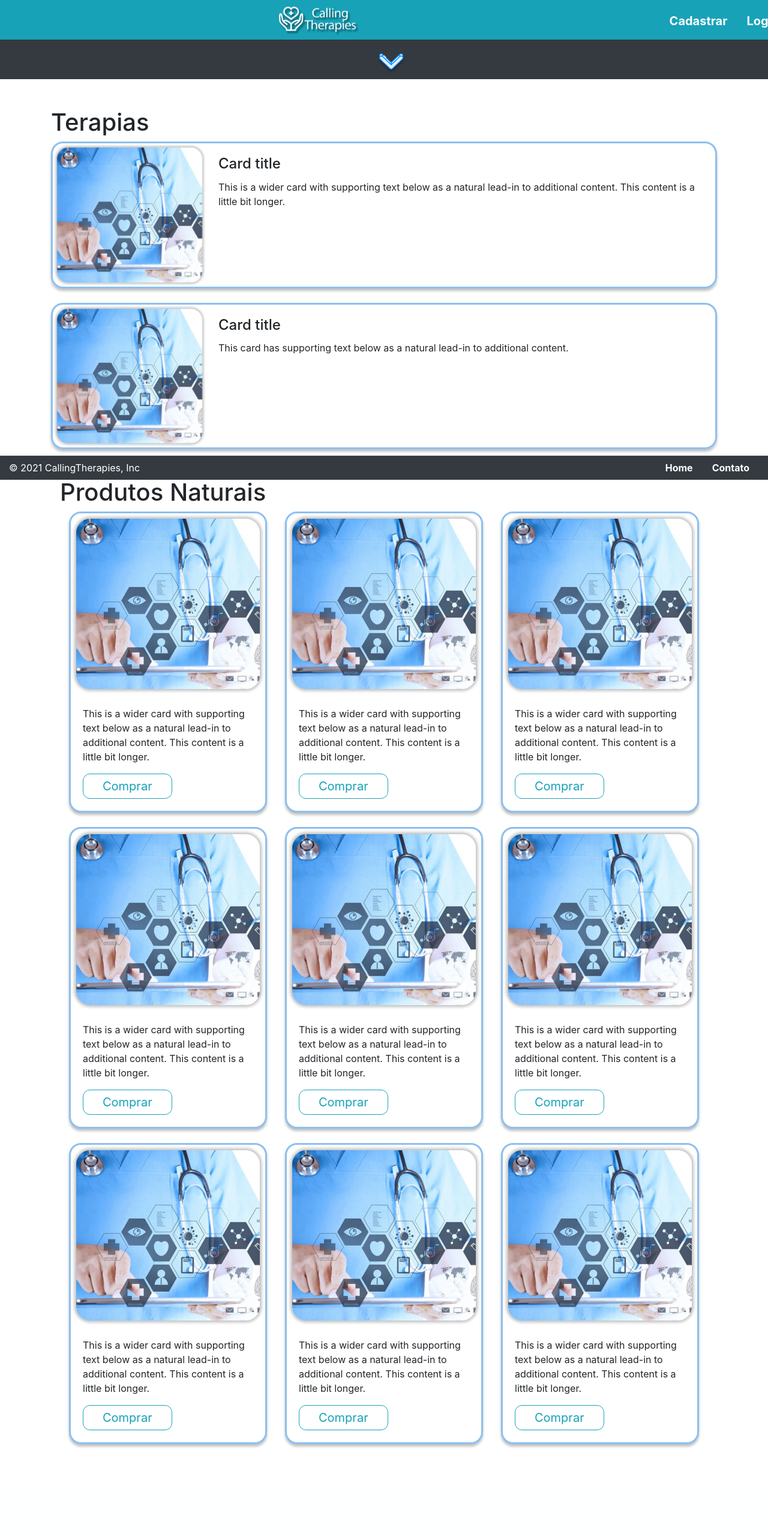
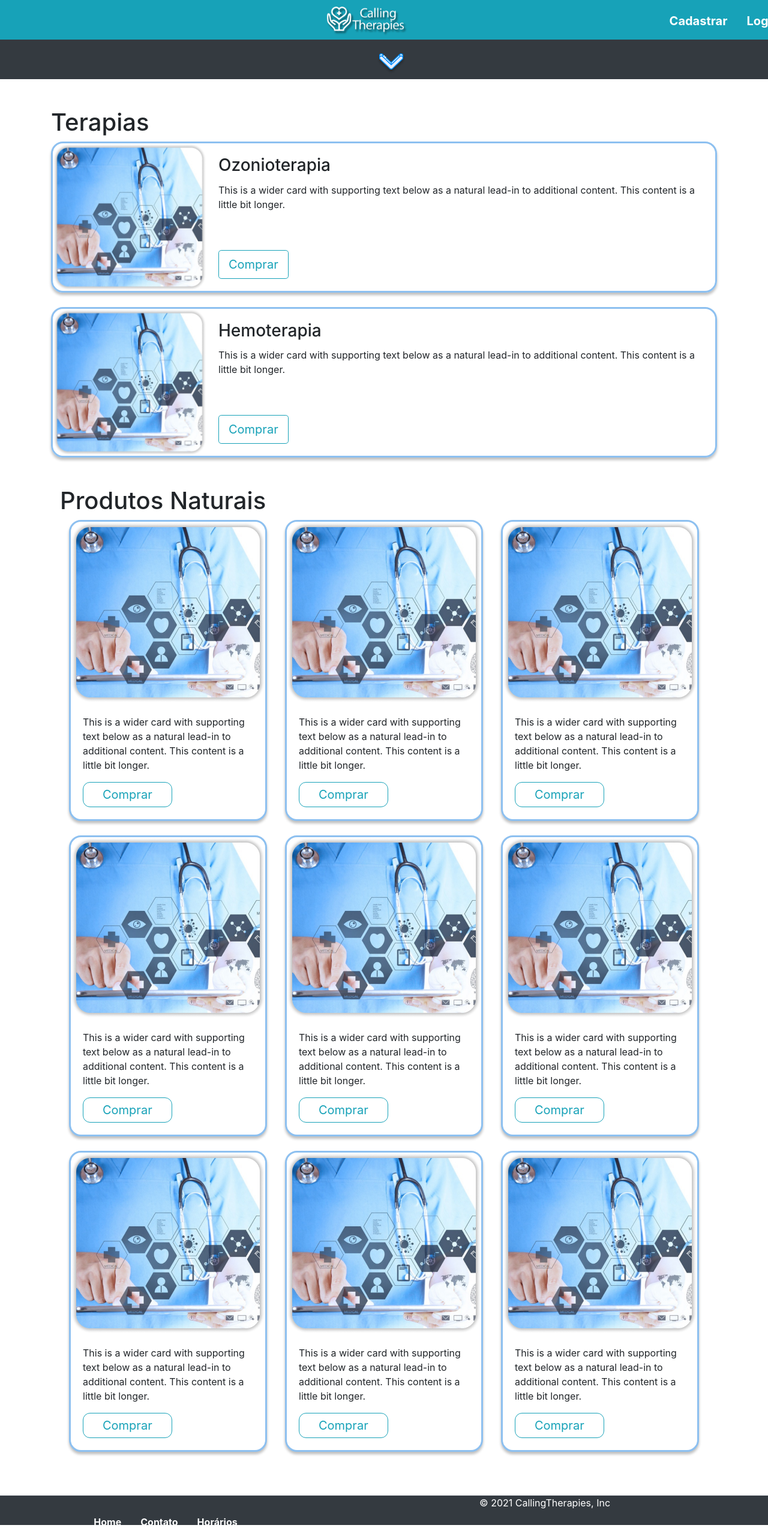
Before and after one commit to terrotar/OPE, a Flask app: page / in a window 1280 px wide; the page is wider, and only the part inside the window is pictured. Shown: that part at 60% size. Before the commit the page ends 2414 px from the top of that part, so only its background shows below. Run offline with Flask 2, Linux system fonts and the light colour scheme; some libraries are stand-ins or nearby versions.

Commit message:
Fixed some footer position in login and register page. Also was included some modal buttons to display the schedule and contact.

```diff
--- a/app/static/css/main.css
+++ b/app/static/css/main.css
@@ -56,6 +56,11 @@ body .product-card {
 }
 
 
+.modal-content {
+  border: 3px solid #8DC0F0 !important;
+  box-shadow: 0px 4px 4px rgba(0, 0, 0, 0.25) !important;
+  border-radius: 20px !important;
+}
 
 
 
@@ -68,7 +73,7 @@ body .product-card {
 .jumbotron {
   padding-top: var(--jumbotron-padding-y);
   padding-bottom: var(--jumbotron-padding-y);
-  margin-bottom: 0;
+  margin-bottom: 1rem !important;
   background-color: #fff;
 }
 
@@ -99,6 +104,9 @@ body .product-card {
 footer {
   padding-top: 3rem;
   padding-bottom: 3rem;
+  height: 50px;
+  /*position: absolute;
+  bottom: 0;*/
 }
 
 
--- a/app/templates/base.html
+++ b/app/templates/base.html
@@ -22,7 +22,7 @@
 
             <div class="navbar navbar-dark bg-info box-shadow" style="min-width: 1848px;">
 
-                <ul class="navbar-text list-unstyled d-flex justify-content-between align-items-center" style="margin-top: -0.3rem; padding-left: 25rem;">
+                <ul class="navbar-text list-unstyled d-flex justify-content-between align-items-center" style="margin-top: -0.3rem; padding-left: 30rem;">
 
                   <a href="#" class="navbar-brand ml-5">
                     <a href='{{ url_for("home.index") }}'><img src="../static/img/Nav/logo.png" width="135"/></a>
@@ -109,19 +109,87 @@
     {% block body %} {% endblock %}
 
 
-      <footer class="d-flex flex-wrap justify-content-between align-items-center py-0 border-top bg-dark fixed-bottom">
-        <p class="col-md-4 mb-0 text-white">&copy; 2021 CallingTherapies, Inc</p>
+      <footer class="d-flex flex-wrap justify-content-between align-items-center py-0 border-top bg-dark sticky-bottom">
 
+        <div class="container">
+        <p class="mb-0 text-white" style="padding-left: 49rem;">&copy; 2021 CallingTherapies, Inc</p>
+      </div>
 
         <ul class="nav col-md-4 justify-content-end">
           <li class="nav-item"><a href="#" class="nav-link link-footer px-3 text-white"><strong>Home</strong></a></li>
 
           <li class="nav-item">
-            <a href="#" class="nav-link link-footer px-3 text-white" data-toggle="modal" data-target="#Modal">
+            <a href="#" class="nav-link link-footer px-3 text-white modal-trigger" data-toggle="modal" data-target="#Contact">
             <strong>Contato</strong>
 
+            <div class="modal fade" id="Contact" tabindex="-1" role="dialog" aria-hidden="true">
+              <div class="modal-dialog modal-dialog-centered" role="document">
+                <div class="modal-content bg-dark" style="left: 42rem; bottom: 10rem;">
+                  <div class="modal-header">
+                    <h5 class="modal-title"><strong>Contato</strong></h5>
+                    <button type="button" class="close" data-dismiss="modal" aria-label="Close">
+                      <span aria-hidden="true">&times;</span>
+                    </button>
+                  </div>
+                  <div class="modal-body text-white">
+                    <p>
+                      <strong style="color: #1ec0c1">Nome: </strong>Adriano Ramos
+                      <br>
+                      <strong style="color: #1ec0c1">telefone: </strong>(11)97552-4317
+                      <br>
+                      <strong style="color: #1ec0c1">Rua: </strong>Quirino de Andrade, São Paulo, Edifício Santa Tereza, 193 - Sala 64
+
+                     </p>
+                  </div>
+                </div>
+              </div>
+            </div>
+
           </a>
+
           </li>
+
+
+          <li class="nav-item">
+            <a href="#" class="nav-link link-footer px-3 text-white modal-trigger" data-toggle="modal" data-target="#Schedule">
+            <strong>Horários</strong>
+
+            <div class="modal fade" id="Schedule" tabindex="-1" role="dialog" aria-hidden="true">
+              <div class="modal-dialog modal-dialog-centered" role="document">
+                <div class="modal-content bg-dark" style="left: 42rem; bottom: 10rem;">
+                  <div class="modal-header">
+                    <h5 class="modal-title" style="color: #8DC0F0"><strong>Horários</strong></h5>
+                    <button type="button" class="close" data-dismiss="modal" aria-label="Close">
+                      <span aria-hidden="true">&times;</span>
+                    </button>
+                  </div>
+                  <div class="modal-body text-white">
+                    <p>
+                      <strong style="color: #8DC0F0">Segunda-feira: </strong>14:00 às 20:00
+                      <br>
+                      <strong style="color: #8DC0F0">Terça-feira: </strong>14:00 às 20:00
+                      <br>
+                      <strong style="color: #8DC0F0">Quarta-feira: </strong>14:00 às 20:00
+                      <br>
+                      <strong style="color: #8DC0F0">Quinta-feira: </strong>14:00 às 20:00
+                      <br>
+                      <strong style="color: #8DC0F0">Sexta-feira: </strong>14:00 às 20:00
+                      <br>
+                      <strong style="color: #8DC0F0">Sábado: </strong>Fechado
+                      <br>
+                      <strong style="color: #8DC0F0">Domingo: </strong>Fechado
+                      <br>
+                     </p>
+                  </div>
+                </div>
+              </div>
+            </div>
+
+          </a>
+
+          </li>
+
+
         </ul>
 
       </footer>
--- a/app/templates/index.html
+++ b/app/templates/index.html
@@ -17,8 +17,9 @@
           <div class="card-horizontal dhor-card d-flex justify-content-between">
             <img class="card-img dhor-img-card" src="../static/img/Dhor/1.png" alt="Imagem ilustrativa da terapia">
             <div class="card-body">
-              <h4 class="card-title">Card title</h4>
+              <h3 class="card-title">Ozonioterapia</h3>
               <p class="card-text">This is a wider card with supporting text below as a natural lead-in to additional content. This content is a little bit longer.</p>
+              <button type="button" class="btn btn-lg btn-outline-info btn-card mt-md-5">Comprar</button>
             </div>
           </div>
           <br>
@@ -26,9 +27,12 @@
           <div class="card-horizontal dhor-card d-flex justify-content-between">
             <img class="card-img dhor-img-card" src="../static/img/Dhor/2.png" alt="Imagem ilustrativa da terapia">
             <div class="card-body">
-              <h4 class="card-title">Card title</h4>
-              <p class="card-text">This card has supporting text below as a natural lead-in to additional content.</p>
+              <h3 class="card-title">Hemoterapia</h3>
+              <p class="card-text">This is a wider card with supporting text below as a natural lead-in to additional content. This content is a little bit longer.</p>
+              <button type="button" class="btn btn-lg btn-outline-info btn-card mt-md-5">Comprar</button>
             </div>
+
+
 
       </div>
       <br>
--- a/app/templates/login.html
+++ b/app/templates/login.html
@@ -6,7 +6,7 @@
 
 {% block body %}
 
-<main role="main">
+<main role="main" style="margin-bottom: 27.46rem;">
 
     <!-- box-login -->
     <div class="container col-md-6 mx-auto">
--- a/app/templates/register.html
+++ b/app/templates/register.html
@@ -7,7 +7,7 @@
 
 {% block body %}
 
-<main role="main">
+<main role="main" style="margin-bottom: 14.98rem;">
 
     <!-- box-login -->
     <div class="container col-md-6 mx-auto">
```
